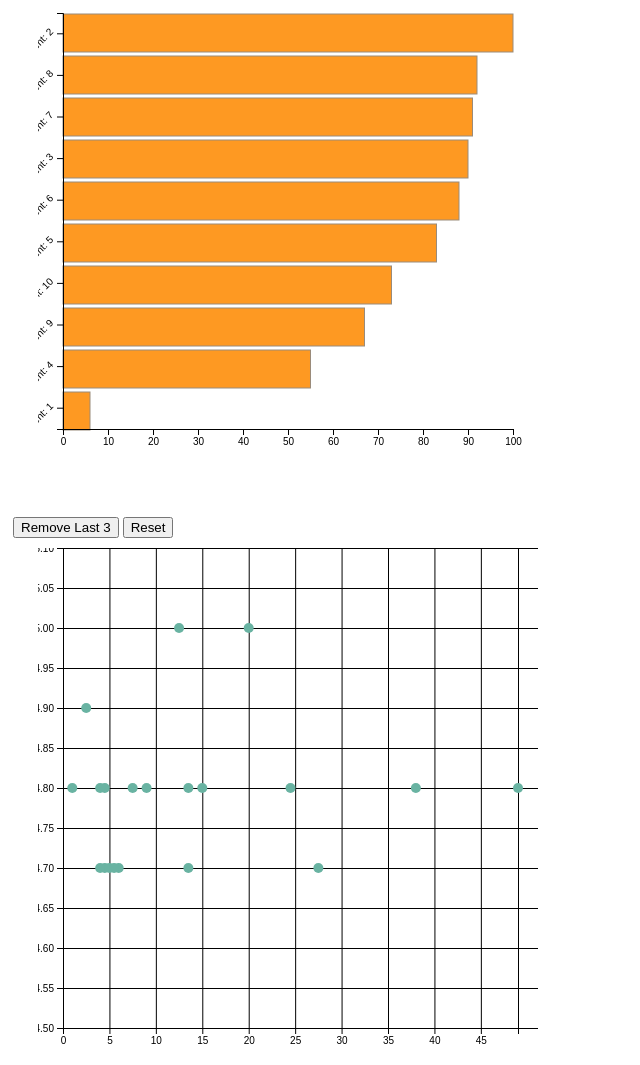
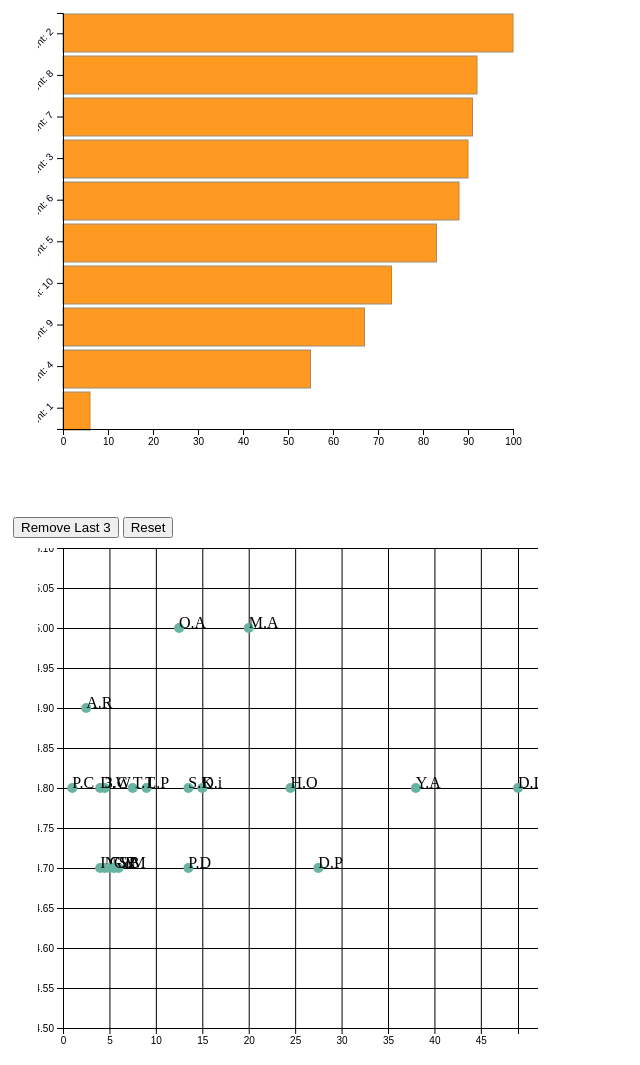
Before and after one commit to TobiOnabolu/Datavisualization, a website: page Alvin_190994340_a1/index.html in a window 1280 px wide. Shown: the whole page, without its empty margins (0-640 px from the left). Drawn offline with nearby package versions, Linux system fonts and the light colour scheme.

Commit message:
finished

```diff
--- a/Alvin_190994340_a1/js/task1.js
+++ b/Alvin_190994340_a1/js/task1.js
@@ -100,3 +100,4 @@ function remove_least(){
 dataviz();
 
 //TODO fix scaling of graph
+//TODO refactor into functions and learns scoper of vars
--- a/Alvin_190994340_a1/js/task2.js
+++ b/Alvin_190994340_a1/js/task2.js
@@ -8,8 +8,9 @@ d3.csv("resources/Kaggle-modified-Suddharshan.csv", function(data){ //this how l
         data[i].author = data[i]["Gregory Sward"];
         data[i].rating = parseFloat(data[i]["4.7"]);
         data[i].duration = parseFloat(String(data[i]["6.5 total hours"].split(" ", 1)));
+        var name = data[i].author.split(" ", 2);
+        data[i].initials = name[0][0] + "." + name[1][0];
     }
-
 
 
     const max_x = d3.max(data, d => d.duration);
@@ -50,23 +51,31 @@ d3.csv("resources/Kaggle-modified-Suddharshan.csv", function(data){ //this how l
 
 
 
-    //create visulazation
-    d3.select("#t2_canvas")
-        .selectAll("circle")
+    //create a wrapper to hold dot and labels
+    var dots = d3.select("#t2_canvas") //we can store this selection in a variable to access quicker
+                .selectAll("dots")  //no dots in dom so we enter till we have length of data dots
                 .data(data)
                 .enter()
-        .append("circle")
+                .append("g"); //for each dot we append a gtag that way we can append stuff into the g tag
+
+    //append the circle to the wrapper
+    dots.append("circle")
         .attr("cx", (d) => xscale(d.duration))
         .attr("cy", (d) => yscale(d.rating))
         .attr("r", 5)
         .style("fill", "#69b3a2");
+
+    //append the text to the wrapper
+    dots.append("text")
+            .text(d => d.initials)
+            .attr("x", (d) => xscale(d.duration))
+            .attr("y", (d) => yscale(d.rating));
+
 
 
 
 });
 
 
-//TODO Fix x axis to floats
-//TODO Add initials to datapoint(more cleaning of data)
 //TODO Check whether the way i cleaned data was valid
 //TODO refactor into functions and learn scope of vars
```
Also changed, not shown: Alvin_190994340_a1/index.html (+0 -8 lines). Lines whose indentation alone changed are shown as unchanged.
